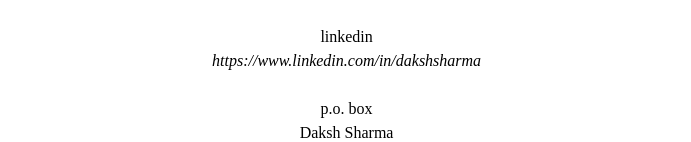
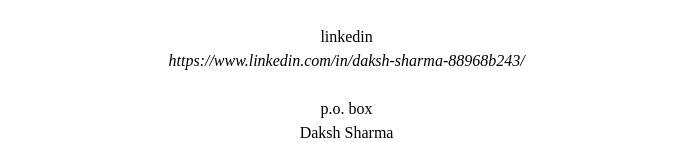
Before and after one commit to dvskullz/info, a plain HTML site: page contact.html in a window 1280 px wide. Shown: the part 347-489 px from the top of the page, without its empty margins (295-986 px from the left). Drawn offline with Linux system fonts and the light colour scheme.

Commit message:
contact.html

```diff
--- a/contact.html
+++ b/contact.html
@@ -21,7 +21,7 @@ personal—<i>dvskullz@gmail.com</i><br>
 secure—<i>sharmadaksh275@gmail.com</i><br><br>
 
 linkedin<br>
-<i>https://www.linkedin.com/in/dakshsharma</i>
+<i>https://www.linkedin.com/in/daksh-sharma-88968b243/</i>
 <br>
 <br>
 p.o. box<br>
```
